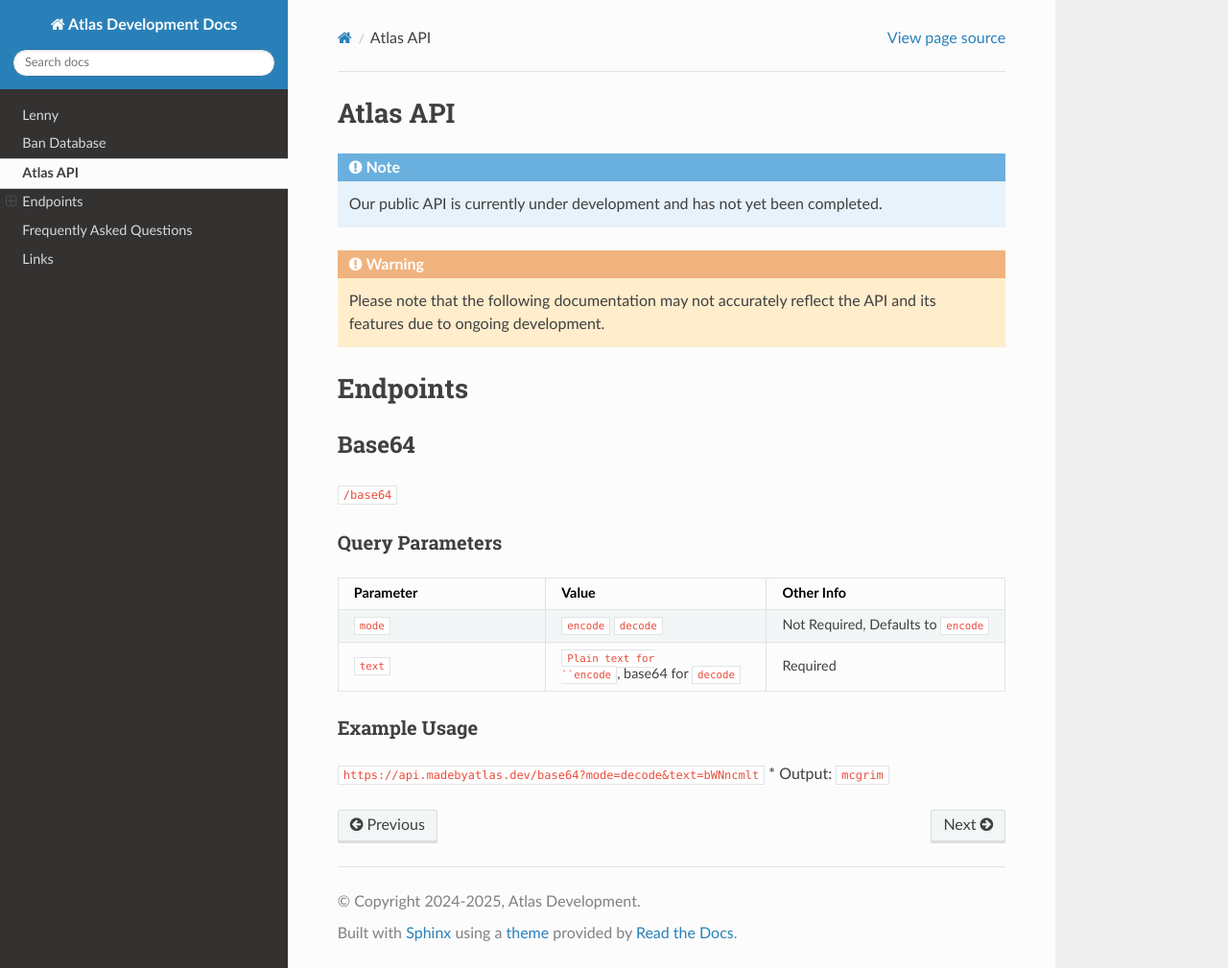
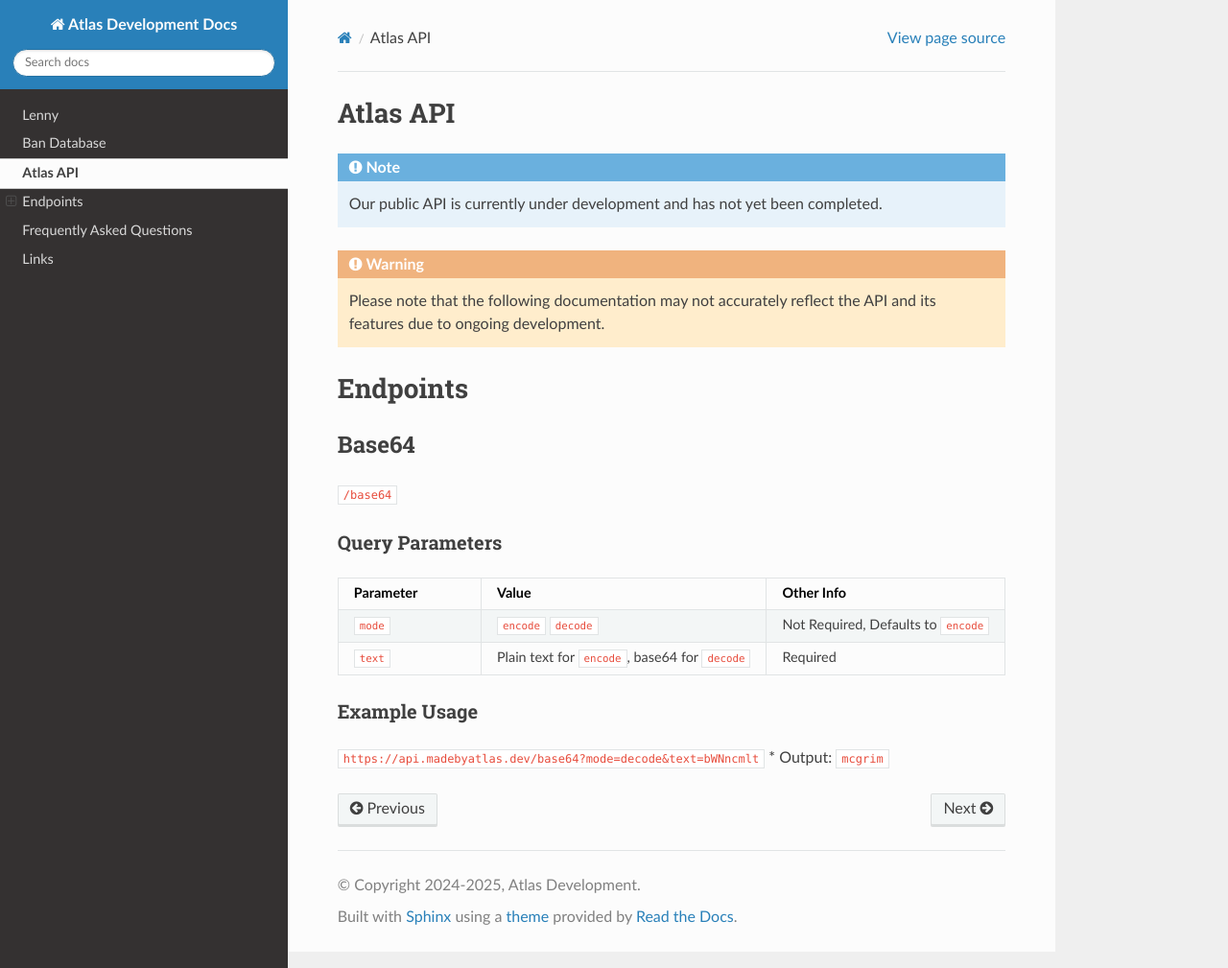
Before and after one commit to madebyatlas/docs, a Sphinx documentation site: the page built from docs/source/api.rst, in a window 1280 px wide and 1009 px high. Shown: the whole window at 96% size. Built offline with Sphinx 7.4.7 and the Read the Docs theme 3.1.0, drawn with Linux system fonts in a browser that asks for light colours.

Commit message:
Typo fix

```diff
--- a/docs/source/api.rst
+++ b/docs/source/api.rst
@@ -29,7 +29,7 @@
      - ``encode`` ``decode``
      - Not Required, Defaults to ``encode``
    * - ``text``
-     - ``Plain text for ``encode``, base64 for ``decode``
+     - Plain text for ``encode``, base64 for ``decode``
      - Required
 
 Example Usage
```
